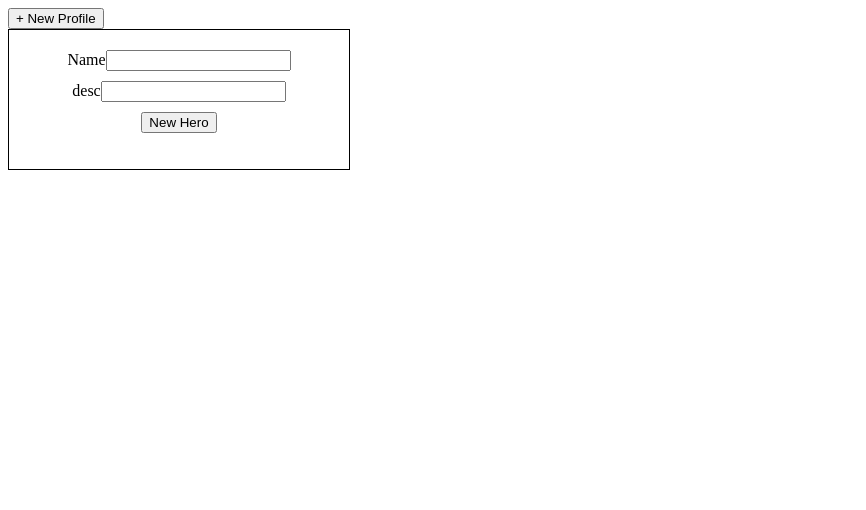
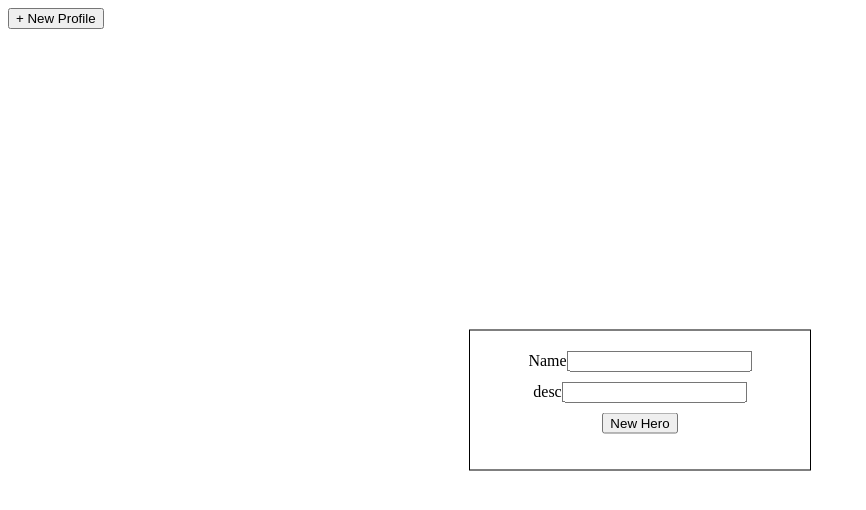
Before and after one commit to mnsmanasa/angular-thvdh1, an Angular app: page / in a window 1280 px wide. Both pictures are taken after a click on the button "+ New Profile". Shown: the top 510 px of the page, without its empty margins (0-866 px from the left). Built offline with nearby package versions, Linux system fonts and the light colour scheme.

Commit message:
3 files modified

```diff
--- a/src/app/app.component.css
+++ b/src/app/app.component.css
@@ -7,4 +7,8 @@ p {
   border: 1px solid black;
   text-align: center;
   width: 300px;
+  position: absolute;
+  top: 50%;
+  left: 50%;
+  transform: translateX(-50%) translateY(-50%);
 }
--- a/src/app/app.component.html
+++ b/src/app/app.component.html
@@ -1,4 +1,4 @@
-<button>+ New Profile</button>
-<div class="pop-up">
+<button (click)='this.openPopup()'>+ New Profile</button>
+<div class="pop-up" *ngIf='this.showPopup'>
 <new-profile-form></new-profile-form>
 </div>
--- a/src/app/app.component.ts
+++ b/src/app/app.component.ts
@@ -7,4 +7,9 @@ import { Component } from '@angular/core';
 })
 export class AppComponent  {
   name = 'test';
+  showPopup = false;
+
+  openPopup() {
+    this.showPopup = true;
+  }
 }
```
